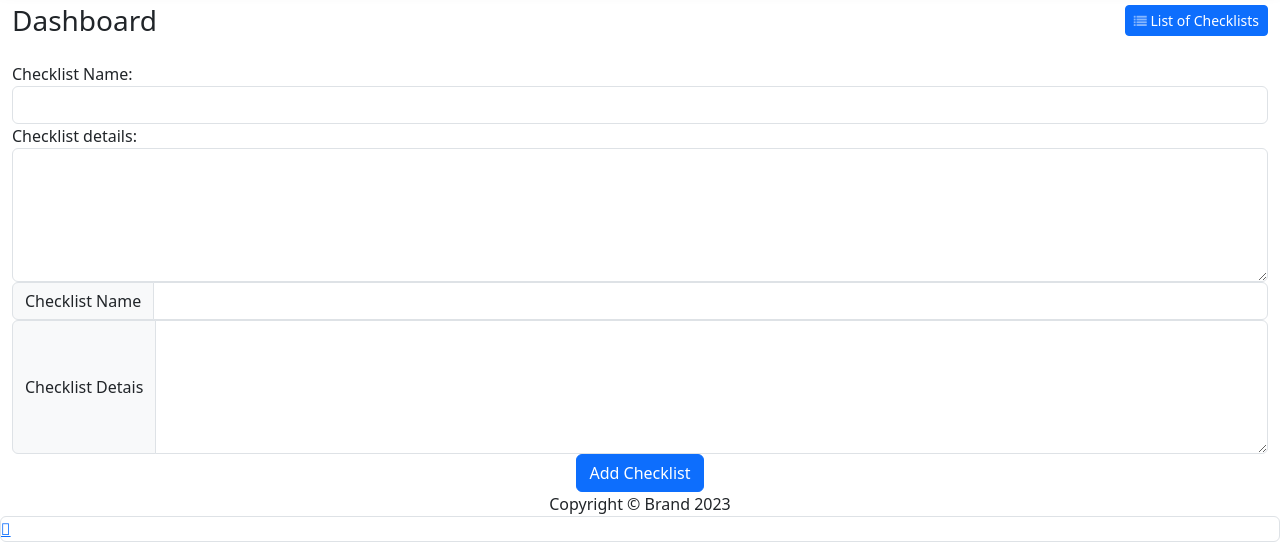
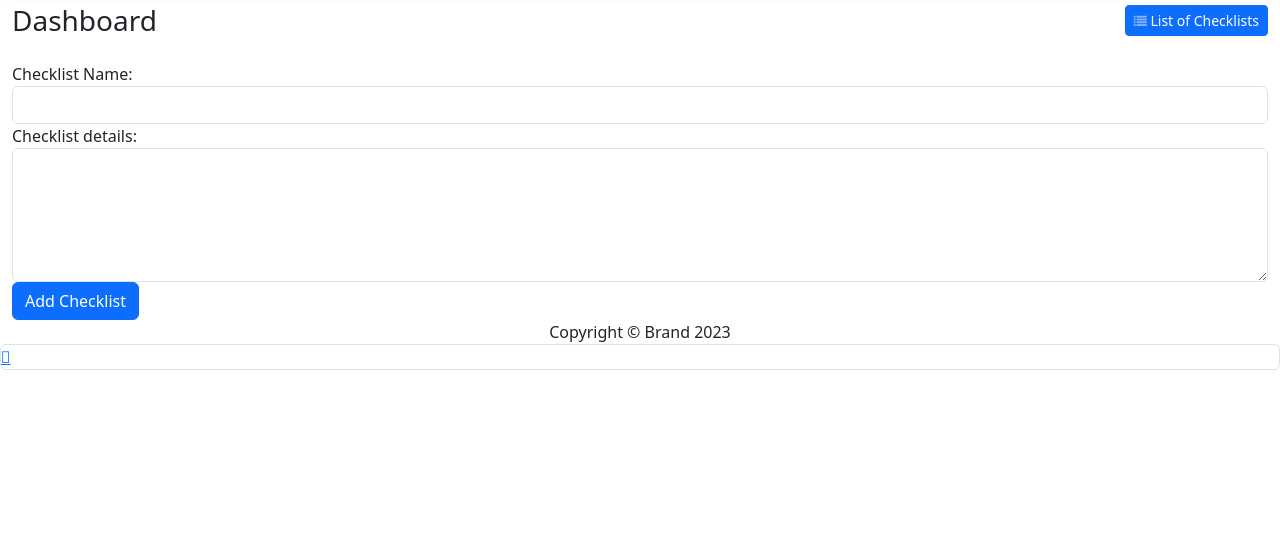
Before and after one commit to my443/brighterchecklist, a Django app: page /manager/new/ in a window 1280 px wide. Shown: the part 619-1161 px from the top of the page. After the commit the page ends 989 px from the top, so only its background shows below. Run offline with Django 4.2, Linux system fonts and the light colour scheme; some libraries are stand-ins or nearby versions.

Commit message:
Adding, removing, and editing checklists works.

```diff
--- a/brighterchecklist/checklist_manager/templates/checklist_manager_entry.html
+++ b/brighterchecklist/checklist_manager/templates/checklist_manager_entry.html
@@ -4,17 +4,15 @@
 <div class="d-sm-flex justify-content-between align-items-center mb-4">
     <h3 class="text-dark mb-0">Dashboard</h3><a class="btn btn-primary btn-sm d-none d-sm-inline-block" role="button" href="/manager"><i class="fa fa-list fa-sm text-white-50" style="font-size: 13px;"></i>&nbsp;List of Checklists</a>
 </div>
-{{ form }}
+
 <div class="row">
-    <div class="col text-center">
+    <div class="col">
 
-        <form action="/manager/" method="post">
-        {% csrf_token %}
-            <div class="input-group"><span class="input-group-text" width="30%">Checklist Name</span>{{ form.checklist_name }}</div>
-
-        <div class="input-group"><span class="input-group-text">Checklist Detais</span>{{ form.checklist_details }}</div>
-        <button class="btn btn-primary text-center" type="submit">Add Checklist</button>
-            </form>
+        <form action="/manager/save/{% if checklist_data.id %}{{ checklist_data.id }}{% else %}0{% endif %}" method="post">
+            {% csrf_token %}
+            {{ form }}
+            <button class="btn btn-primary text-center" type="submit">{% if checklist_data.id %}Save{% else %}Add{% endif %} Checklist</button>
+        </form>
     </div>
 </div>
 {% endblock %}
--- a/brighterchecklist/checklist_manager/urls.py
+++ b/brighterchecklist/checklist_manager/urls.py
@@ -6,4 +6,5 @@ urlpatterns = [
     path('manager/new/', views.new, name='new'),
     path('manager/delete/<int:id>', views.delete, name='delete'),
     path('manager/edit/<int:id>', views.edit, name='edit'),
+    path('manager/save/<int:id>', views.save, name='save'),
 ]
--- a/brighterchecklist/checklist_manager/views.py
+++ b/brighterchecklist/checklist_manager/views.py
@@ -47,22 +47,31 @@ def delete(request, id):
 
 def edit(request, id):
     checklist_data = SourceChecklist.objects.get(id=id)
-    form = ChecklistTemplateForm()
     template = loader.get_template('checklist_manager_entry.html')
 
     ## Put the values in the form
-    form.checklist_name = checklist_data.checklist_name
-    form.checklist_details = checklist_data.checklist_details
-
     data = {
         'checklist_name':checklist_data.checklist_name,
         'checklist_details':checklist_data.checklist_details
     }
     form = ChecklistTemplateForm(data)
-    print (form)
+    # print (vars(form))
 
     context = {
         'form': form,
+        'checklist_data': checklist_data,
     }
 
     return HttpResponse(template.render(context, request))
+
+def save(request, id):
+    checklist_to_update = SourceChecklist.objects.get(id=id)
+    form = ChecklistTemplateForm(request.POST)
+
+    if form.is_valid():
+        checklist_to_update.checklist_name = request.POST['checklist_name']
+        checklist_to_update.checklist_details = form.cleaned_data['checklist_details']
+
+        checklist_to_update.save()
+
+    return redirect('/manager/')
```
